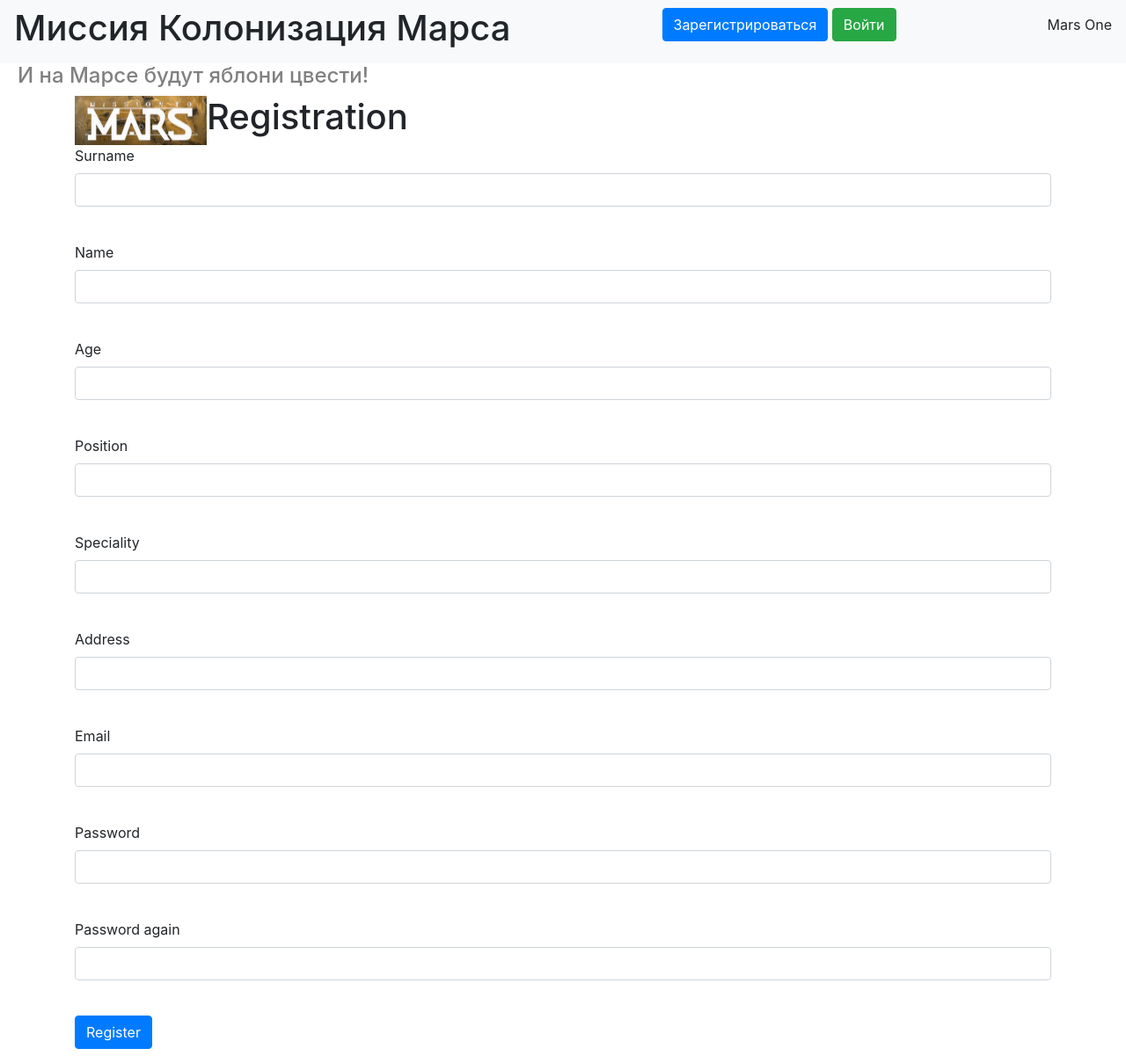
After one commit to Lntck/Mars-Colonization-Mission-YNDX, a Flask app: page /register in a window 1280 px wide. The commit adds this page. Shown: the whole page at 88% size. Run offline with Flask 3, Linux system fonts and the light colour scheme; some libraries are stand-ins or nearby versions.

Commit message:
Промежуточный этап создания приложения

```diff
--- /dev/null
+++ b/forms/user.py
@@ -0,0 +1,24 @@
+from flask_wtf import FlaskForm
+from wtforms import PasswordField, StringField, TextAreaField, SubmitField, BooleanField, IntegerField
+from wtforms.fields import EmailField
+from wtforms.validators import DataRequired
+
+
+class RegisterForm(FlaskForm):
+    surname = StringField('Surname', validators=[DataRequired()])
+    name = StringField('Name', validators=[DataRequired()])
+    age = IntegerField('Age', validators=[DataRequired()])
+    position = StringField('Position', validators=[DataRequired()])
+    speciality = StringField('Speciality', validators=[DataRequired()])
+    address = StringField('Address', validators=[DataRequired()])
+    email = EmailField('Email', validators=[DataRequired()])
+    password = PasswordField('Password', validators=[DataRequired()])
+    password_again = PasswordField('Password again', validators=[DataRequired()])
+    submit = SubmitField('Войти')
+
+
+class LoginForm(FlaskForm):
+    email = EmailField('Почта', validators=[DataRequired()])
+    password = PasswordField('Пароль', validators=[DataRequired()])
+    remember_me = BooleanField('Запомнить меня')
+    submit = SubmitField('Войти')
--- a/main.py
+++ b/main.py
@@ -1,9 +1,28 @@
-from flask import Flask, render_template
+from flask import Flask, render_template, redirect, request, abort
+from flask_login import LoginManager, login_user, login_required, logout_user, current_user
 from data import db_session
 from data.jobs import Jobs
+from data.users import User
+from forms.user import LoginForm, RegisterForm
+from forms.jobs import JobsForm
 
 app = Flask(__name__)
 app.config['SECRET_KEY'] = 'yandexlyceum_secret_key'
+login_manager = LoginManager()
+login_manager.init_app(app)
+
+
+@login_manager.user_loader
+def load_user(user_id):
+    db_sess = db_session.create_session()
+    return db_sess.query(User).get(user_id)
+
+
+@app.route('/logout')
+@login_required
+def logout():
+    logout_user()
+    return redirect("/")
 
 
 @app.route('/')
@@ -13,6 +32,64 @@ def index():
     return render_template('table.html', title='Домашняя страница', jobs=db_sess.query(Jobs).all())
 
 
+@app.route('/login', methods=['GET', 'POST'])
+def login():
+    form = LoginForm()
+    if form.validate_on_submit():
+        db_sess = db_session.create_session()
+        user = db_sess.query(User).filter(User.email == form.email.data).first()
+        if user and user.check_password(form.password.data):
+            login_user(user, remember=form.remember_me.data)
+            return redirect("/")
+        return render_template('login.html', message="Неправильный логин или пароль", form=form)
+    return render_template('login.html', title='Авторизация', form=form)
+
+
+@app.route('/register', methods=['GET', 'POST'])
+def register():
+    form = RegisterForm()
+    if form.validate_on_submit():
+        if form.password.data != form.password_again.data:
+            return render_template('register.html', title='Регистрация', form=form,
+                                   message="Пароли не совпадают")
+        db_sess = db_session.create_session()
+        if db_sess.query(User).filter(User.email == form.email.data).first():
+            return render_template('register.html', title='Регистрация', form=form,
+                                   message="Такой пользователь уже есть")
+        user = User(
+            name=form.name.data,
+            surname=form.surname.data,
+            age=form.age.data,
+            position=form.position.data,
+            speciality=form.speciality.data,
+            address=form.address.data,
+            email=form.email.data
+        )
+        user.set_password(form.password.data)
+        db_sess.add(user)
+        db_sess.commit()
+        return redirect('/login')
+    return render_template('register.html', title='Регистрация', form=form)
+
+
+@app.route('/addjob', methods=['GET', 'POST'])
+@login_required
+def add_job():
+    form = JobsForm()
+    if form.validate_on_submit():
+        db_sess = db_session.create_session()
+        job = Jobs()
+        job.job = form.job.data
+        job.team_leader = form.team_leader.data
+        job.work_size = form.work_size.data
+        job.collaborators = form.collaborators.data
+        job.is_finished = form.is_finished.data
+        db_sess.add(job)
+        db_sess.commit()
+        return redirect("/")
+    return render_template('add_job.html', title='Adding a Job', form=form)
+
+
 if __name__ == '__main__':
     db_session.global_init("db/mars_explorer.db")
     app.run(port=8080, host='127.0.0.1')
--- a/templates/base.html
+++ b/templates/base.html
@@ -14,6 +14,14 @@
 <header>
     <nav class="navbar navbar-light bg-light">
         <h1>Миссия Колонизация Марса</h1>
+        {% if current_user.is_authenticated %}
+            <a class="navbar-brand" href="/logout">{{ current_user.surname }} {{ current_user.name }}</a>
+        {% else %}
+            <p>
+                <a class="btn btn-primary " href="/register">Зарегистрироваться</a>
+                <a class="btn btn-success" href="/login">Войти</a>
+            </p>
+        {% endif %}
         <p>Mars One</p>
     </nav>
     <h4 class="und-header">И на Марсе будут яблони цвести!</h4>
--- /dev/null
+++ b/templates/register.html
@@ -0,0 +1,93 @@
+{% extends "base.html" %}
+
+{% block content %}
+<div class="container">
+    <div class="cont"><img src="../static/img/MARS-2-7.png" alt="">
+        <h1>Registration</h1></div>
+    <form action="" method="post" novalidate>
+        {{ form.hidden_tag() }}
+        <p>
+            {{ form.surname.label }}<br>
+            {{ form.surname(class="form-control") }}<br>
+            {% for error in form.surname.errors %}
+        <div class="alert alert-danger" role="alert">
+            {{ error }}
+        </div>
+        {% endfor %}
+        </p>
+        <p>
+            {{ form.name.label }}<br>
+            {{ form.name(class="form-control") }}<br>
+            {% for error in form.name.errors %}
+        <div class="alert alert-danger" role="alert">
+            {{ error }}
+        </div>
+        {% endfor %}
+        </p>
+        <p>
+            {{ form.age.label }}<br>
+            {{ form.age(class="form-control") }}<br>
+            {% for error in form.age.errors %}
+        <div class="alert alert-danger" role="alert">
+            {{ error }}
+        </div>
+        {% endfor %}
+        </p>
+        <p>
+            {{ form.position.label }}<br>
+            {{ form.position(class="form-control") }}<br>
+            {% for error in form.position.errors %}
+        <div class="alert alert-danger" role="alert">
+            {{ error }}
+        </div>
+        {% endfor %}
+        </p>
+        <p>
+            {{ form.speciality.label }}<br>
+            {{ form.speciality(class="form-control") }}<br>
+            {% for error in form.speciality.errors %}
+        <div class="alert alert-danger" role="alert">
+            {{ error }}
+        </div>
+        {% endfor %}
+        </p>
+        <p>
+            {{ form.address.label }}<br>
+            {{ form.address(class="form-control") }}<br>
+            {% for error in form.address.errors %}
+        <div class="alert alert-danger" role="alert">
+            {{ error }}
+        </div>
+        {% endfor %}
+        </p>
+        <p>
+            {{ form.email.label }}<br>
+            {{ form.email(class="form-control") }}<br>
+            {% for error in form.email.errors %}
+        <div class="alert alert-danger" role="alert">
+            {{ error }}
+        </div>
+        {% endfor %}
+        </p>
+        <p>
+            {{ form.password.label }}<br>
+            {{ form.password(class="form-control", type="password") }}<br>
+            {% for error in form.password.errors %}
+        <div class="alert alert-danger" role="alert">
+            {{ error }}
+        </div>
+        {% endfor %}
+        </p>
+        <p>
+            {{ form.password_again.label }}<br>
+            {{ form.password_again(class="form-control", type="password") }}<br>
+            {% for error in form.password_again.errors %}
+        <div class="alert alert-danger" role="alert">
+            {{ error }}
+        </div>
+        {% endfor %}
+        </p>
+        <p>{{ form.submit(type="submit", class="btn btn-primary", value="Register") }}</p>
+    </form>
+</div>
+{% endblock %}
```
Also changed, not shown: data/users.py (+12 -2 lines), forms/jobs.py (added, +12 -0 lines), templates/add_job.html (added, +49 -0 lines), templates/login.html (+7 -22 lines), db/mars_explorer.db.
